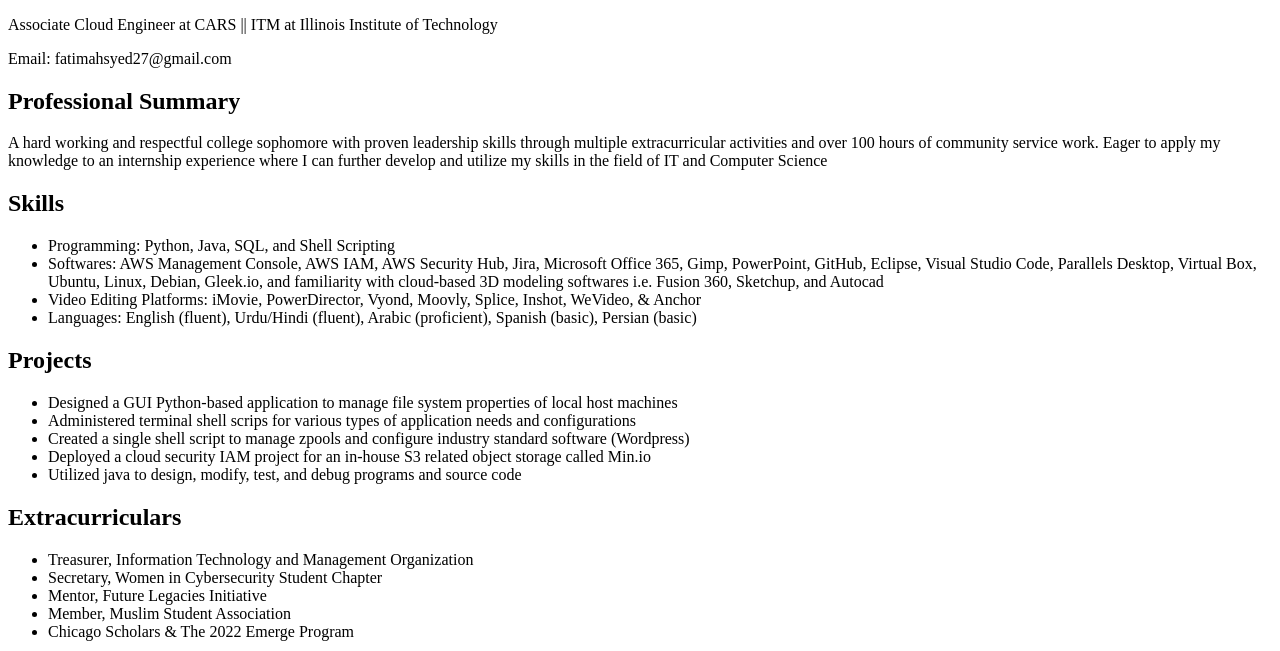
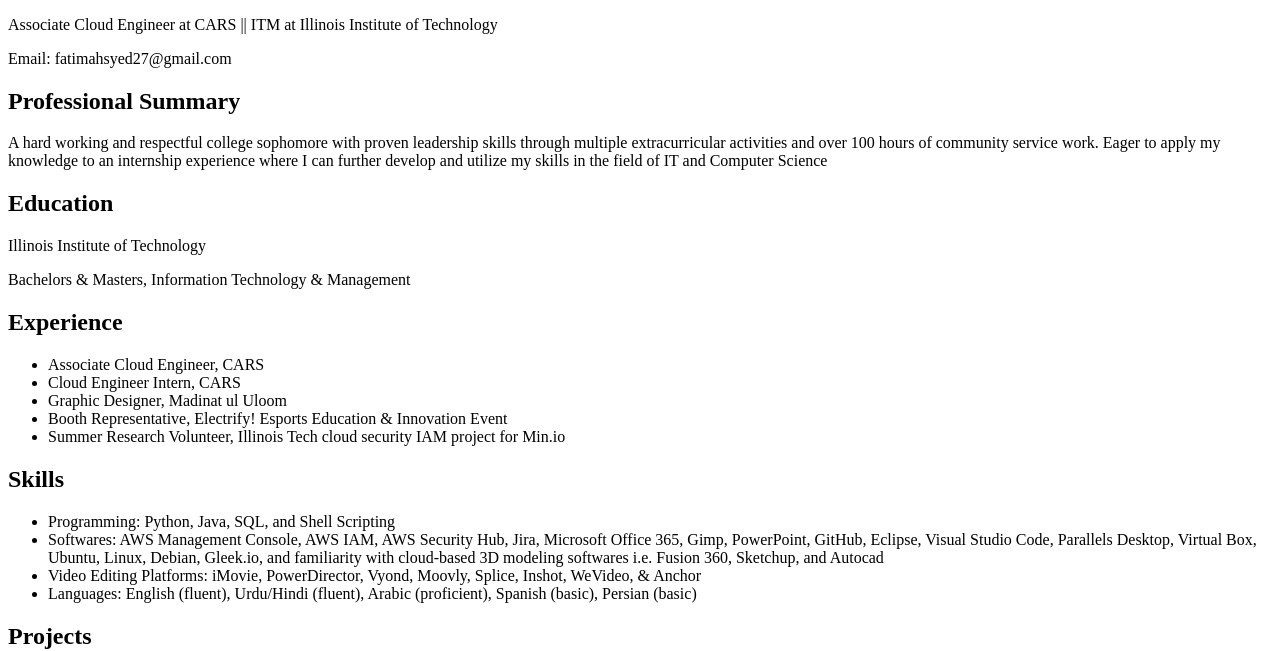
Before and after one commit to FatimahSyed27/Project1, a plain HTML site: page resume.html in a window 1280 px wide. Shown: the part 175-826 px from the top of the page. Drawn offline with Linux system fonts and the light colour scheme.

Commit message:
Update resume.html

```diff
--- a/resume.html
+++ b/resume.html
@@ -31,6 +31,18 @@
 	      <p>A hard working and respectful college sophomore with proven leadership skills through multiple extracurricular activities and over 100 hours of community service work.
 		      Eager to apply my knowledge to an internship experience where I can further develop and utilize my skills in the field of IT and Computer Science</p>
 
+		<h2>Education</h2>
+		<h7>Illinois Institute of Technology</h7>
+		<p>Bachelors & Masters, Information Technology & Management</p>
+
+		<h2> Experience </h2>
+		<ul>
+		<li> Associate Cloud Engineer, CARS</li>
+		<li> Cloud Engineer Intern, CARS</li>
+	        <li>Graphic Designer, Madinat ul Uloom</li>
+		<li>Booth Representative, Electrify! Esports Education & Innovation Event</li>
+		<li>Summer Research Volunteer, Illinois Tech cloud security IAM project for Min.io</li>
+		</ul>
 
 		<h2>Skills</h2>
 		<ul>
```
